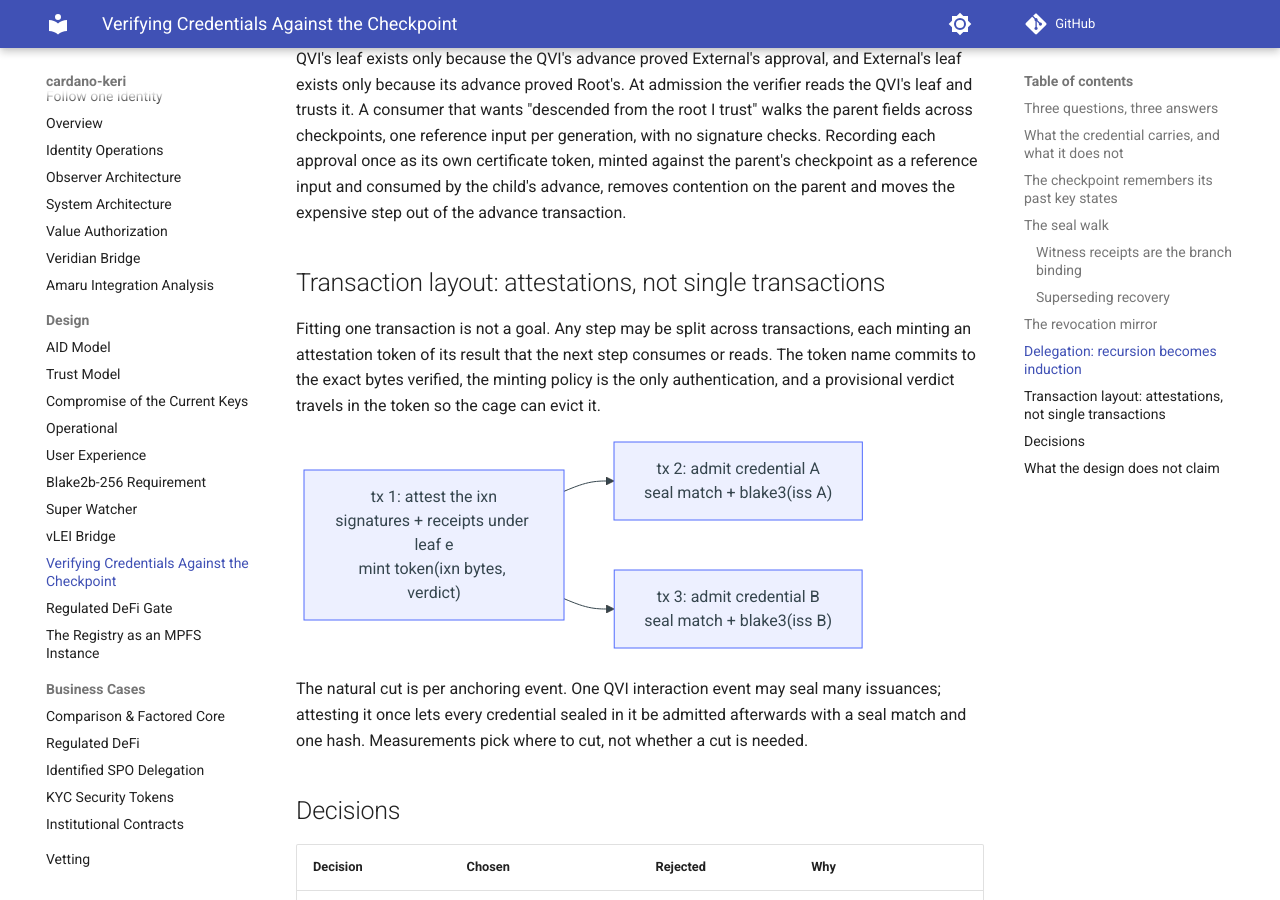
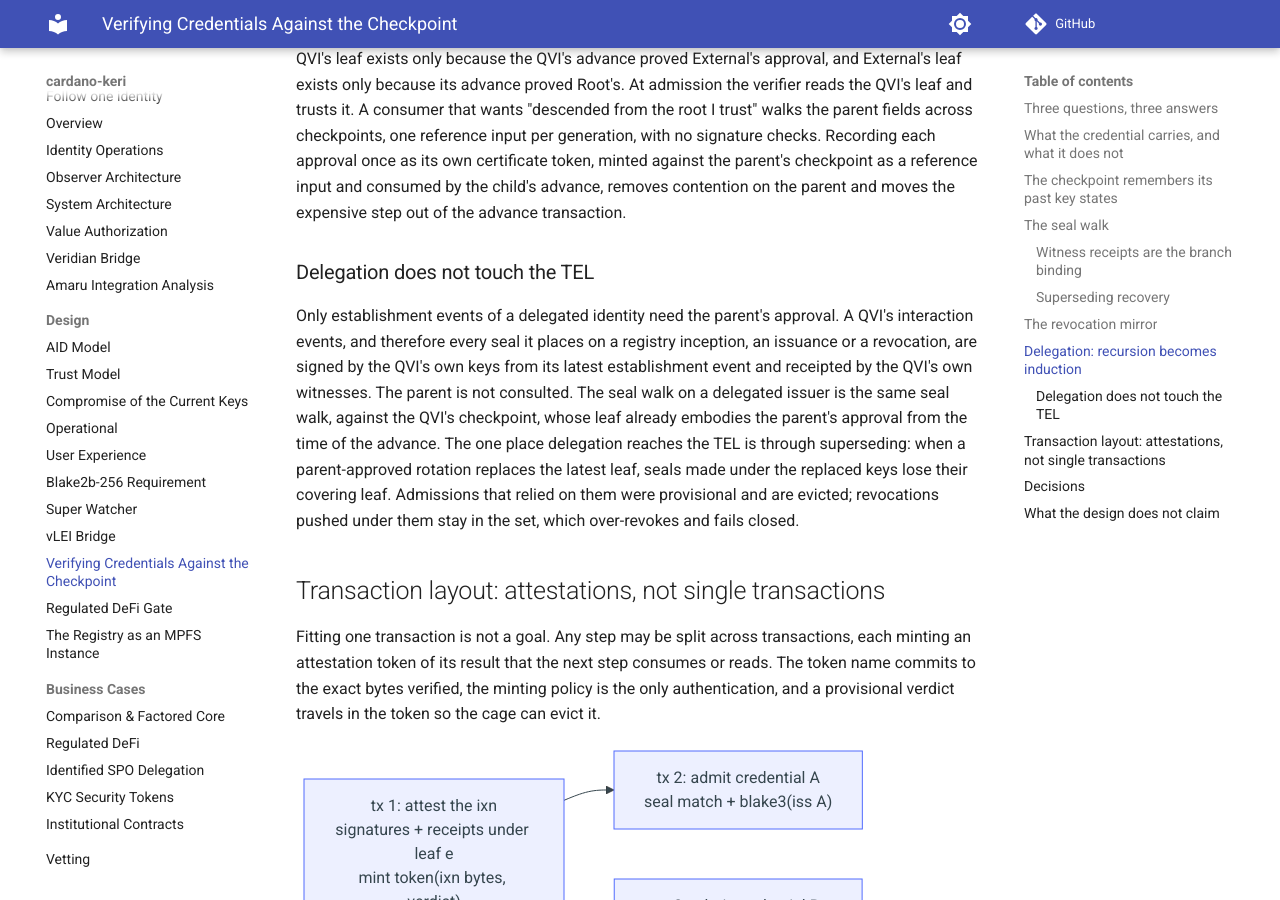
Before and after one commit to lambdasistemi/cardano-keri, an MkDocs documentation site: the page built from docs/design/credential-verification.md, in a window 1280 px wide and 900 px high, scrolled down 5284 px. Built offline with MkDocs 1.6.1 and Material for MkDocs 9.7.7, drawn with Linux system fonts in a browser that asks for light colours; comment, search, counter and statistics services are not loaded.

Commit message:
docs(design): delegation and the TEL are independent

```diff
--- a/docs/design/credential-verification.md
+++ b/docs/design/credential-verification.md
@@ -234,6 +234,20 @@ minted against the parent's checkpoint as a reference input and consumed by the
 child's advance, removes contention on the parent and moves the expensive step
 out of the advance transaction.
 
+### Delegation does not touch the TEL
+
+Only establishment events of a delegated identity need the parent's approval.
+A QVI's interaction events, and therefore every seal it places on a registry
+inception, an issuance or a revocation, are signed by the QVI's own keys from
+its latest establishment event and receipted by the QVI's own witnesses. The
+parent is not consulted. The seal walk on a delegated issuer is the same seal
+walk, against the QVI's checkpoint, whose leaf already embodies the parent's
+approval from the time of the advance. The one place delegation reaches the
+TEL is through superseding: when a parent-approved rotation replaces the
+latest leaf, seals made under the replaced keys lose their covering leaf.
+Admissions that relied on them were provisional and are evicted; revocations
+pushed under them stay in the set, which over-revokes and fails closed.
+
 ## Transaction layout: attestations, not single transactions
 
 Fitting one transaction is not a goal. Any step may be split across
```
